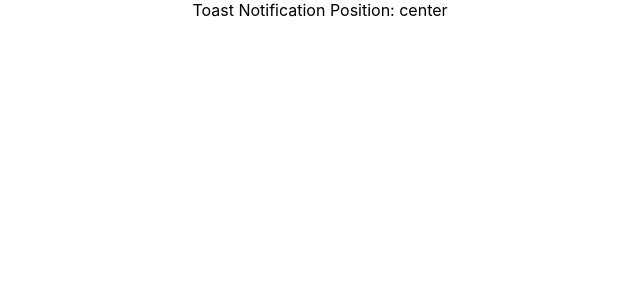
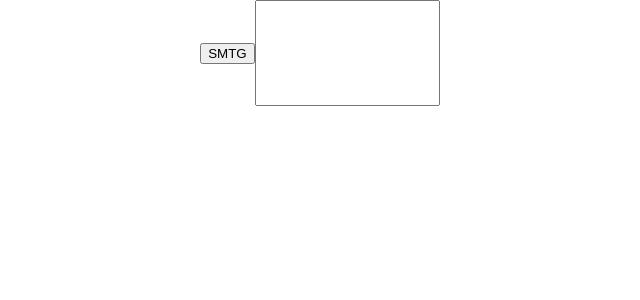
Before and after one commit to cardosoj3-ppb/G-Retro, a React (Create React App) app in the folder apps/react-typescript-demo/: page / in a window 1280 px wide. Shown: the top 300 px of the page, without its empty margins (320-960 px from the left). Built offline with nearby package versions, Linux system fonts and the light colour scheme.

Commit message:
feat(wrapping html elements): wrapping html elements

```diff
--- a/apps/react-typescript-demo/src/App.tsx
+++ b/apps/react-typescript-demo/src/App.tsx
@@ -1,6 +1,6 @@
 import './App.css';
-import { Toast } from './components/templateliterals/Toast';
-
+import { CustomButton } from './components/html/Button';
+import { CustomInput } from './components/html/Input';
 
 function App() {
   /* const personName = {
@@ -62,10 +62,12 @@
 
       <Private isLoggedIn={true} component={Profile}/>
 
-      <RandomNumber  value={10}  isPositive/>*/}
+      <RandomNumber  value={10}  isPositive/>
 
-      <Toast position='center'/>
+      <Toast position='center'/> */}
 
+      <CustomButton variant="primary">SMTG</CustomButton>
+      <CustomInput style={{ height: "100px"}} />
     </div>
   );
 }
--- /dev/null
+++ b/apps/react-typescript-demo/src/components/html/Button.tsx
@@ -0,0 +1,9 @@
+type ButtonProps = {
+  variant: 'primary' | 'secondary';
+} & React.ComponentProps<'button'>
+
+export const CustomButton = ({ variant, children, ...rest }: ButtonProps) => {
+  return <button className={`class-with-${variant}`} {...rest}>
+    {children}
+    </button>;
+};
--- /dev/null
+++ b/apps/react-typescript-demo/src/components/html/Input.tsx
@@ -0,0 +1,5 @@
+type InputProps = React.ComponentProps<'input'>;
+
+export const CustomInput = (props: InputProps) => {
+  return <input {...props}/>;
+};
```
